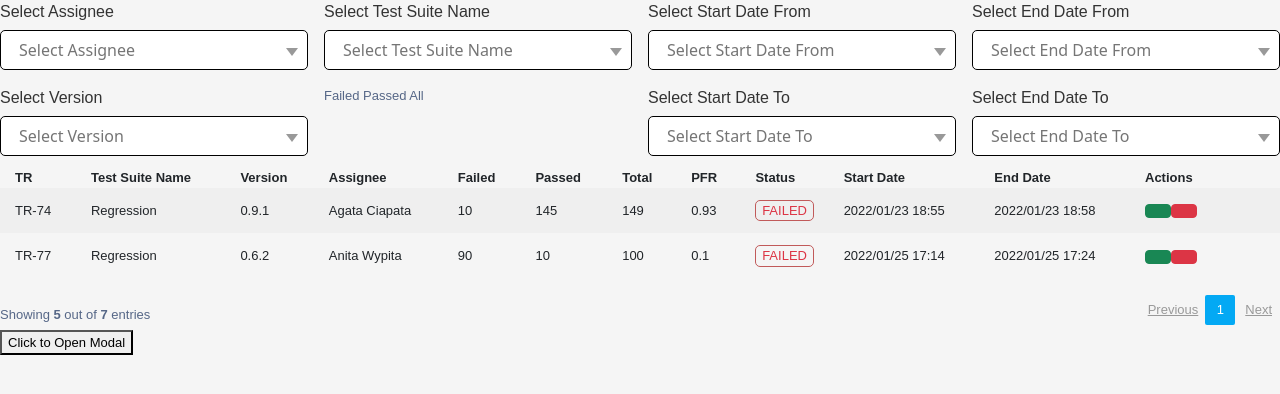
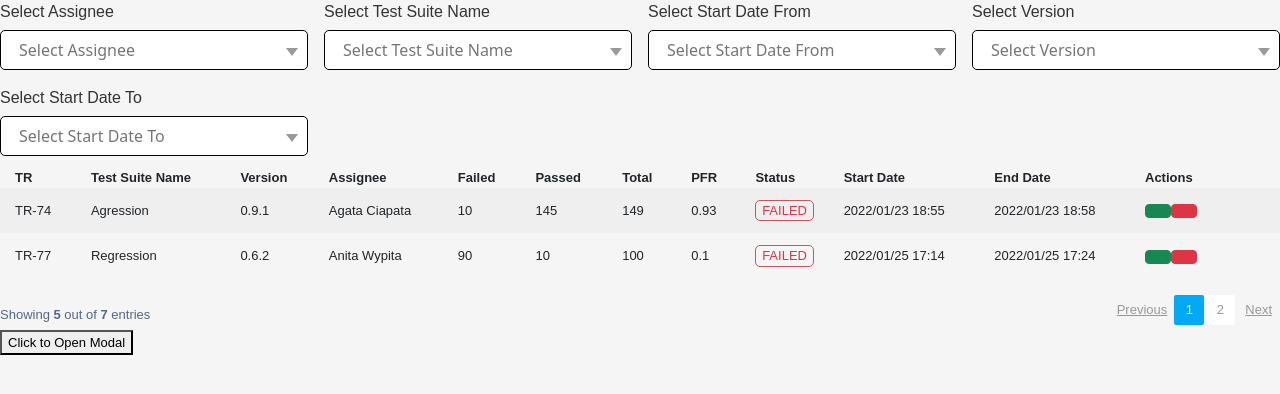
Before and after one commit to MikaelGienson/tmt-n, a React (Create React App) app: page /testruntable in a window 1280 px wide. Shown: the top 394 px of the page. Built offline with nearby package versions, Linux system fonts and the light colour scheme; a web font is replaced by a local one.

Commit message:
Dropdown, Filter and TestRunData comps modified

```diff
--- a/package.json
+++ b/package.json
@@ -16,6 +16,7 @@
     "@types/react-dom": "^17.0.11",
     "axios": "^0.25.0",
     "bootstrap": "^5.1.3",
+    "moment": "^2.29.1",
     "node-sass": "^7.0.1",
     "react": "^17.0.2",
     "react-color": "^2.19.3",
--- a/src/App.tsx
+++ b/src/App.tsx
@@ -2,12 +2,14 @@
 import "./index.css";
 import "bootstrap/dist/css/bootstrap.min.css";
 import { TestRunTable } from "./components/TestRunTable";
+import { TestContextProvider } from "./context/TestContext";
 
 export default function App() {
   return (
     <>
-      <TestRunTable />
-
+      <TestContextProvider>
+        <TestRunTable />
+      </TestContextProvider>
       {/* <Private isLoggedIn={false} component={Profile} /> */}
     </>
   );
--- a/src/components/Dropdown.tsx
+++ b/src/components/Dropdown.tsx
@@ -1,15 +1,22 @@
 import "./Dropdown.scss";
 import { ITableData } from "../interfaces/Interfaces";
-import React, { useState, useRef, useEffect, MouseEventHandler } from "react";
-import { MouseEvent } from 'react';
+import React, { useState, useRef, useEffect } from "react";
+import { MouseEvent } from "react";
 
 interface DropdownProps {
   options: ITableData[];
   prompt: string;
-  value: string | null;
-  onChange: (a: string | null ) => void;
+  value: string;
+  onChange: (a: string) => void;
   id: string;
-  label: "TR" | "assignee" | "testSuiteName" | "startDate" | "endDate" | "version" | "id"
+  label:
+    | "TR"
+    | "assignee"
+    | "testSuiteName"
+    | "startDate"
+    | "endDate"
+    | "version"
+    | "id";
 }
 
 const Dropdown = ({
@@ -29,39 +36,41 @@ const Dropdown = ({
   const toggle: EventListener = (e: MouseEvent | Event) => {
     e.preventDefault();
     setOpen(e && e.target === ref.current);
-  }
-
-
+  };
 
   // handles closing dropdown on click outside
   useEffect(() => {
-      document.addEventListener("click", toggle);
-    return () =>
-        document.removeEventListener("click", toggle);
-      ;
-    }, []);
-
-  // filters input array by typed query
-  function filter(options: ITableData[]): ITableData[] {
-    return options.filter(
-      (option: ITableData) =>
-        option[label].toLowerCase().indexOf(query.toLowerCase()) > -1
-    );
-  }
+    document.addEventListener("click", toggle);
+    return () => document.removeEventListener("click", toggle);
+  }, []);
 
   // handles selecting option from the dropdown
   function selectOption(option: ITableData) {
-    setQuery("");
     onChange(option[label]);
     setOpen(false);
   }
 
   // displays the value in the placeholder
   function displayValue(): string {
-    if (query.length > 0) return query;
     if (value) return value;
     return "";
   }
+
+  // list of displayed values in the dropdown
+  const filteredDropdownOptions = options.map((option: ITableData) => (
+    <div
+      key={option[id]}
+      className={`option ${value === option[label] ? "selected" : null}`}
+      onClick={() => selectOption(option)}
+    >
+      {option[label]}
+    </div>
+  ));
+
+  useEffect(() => {
+    onChange(query);
+  }, [query]);
+
   return (
     <div className="dropdown">
       <div className="control">
@@ -73,8 +82,8 @@ const Dropdown = ({
             placeholder={value ? value : prompt}
             value={displayValue()}
             onChange={(e) => {
+              setOpen(true);
               setQuery(e.target.value);
-              onChange(null);
             }}
             onClick={() => toggle}
           />
@@ -82,16 +91,7 @@ const Dropdown = ({
         <div className={`arrow ${open ? "open" : null}`} />
       </div>
       <div className={`options ${open ? "open" : null}`}>
-        {filter(options).map((option: ITableData) => (
-          <div
-            key={option[id]}
-            className={`option ${value === option[label] ? "selected" : null}`}
-            onClick={() => selectOption(option)}
-
-          >
-            {option[label]}
-          </div>
-        ))}
+        {filteredDropdownOptions}
       </div>
     </div>
   );
--- a/src/components/Filters.tsx
+++ b/src/components/Filters.tsx
@@ -3,80 +3,149 @@ import { ITableData, IColumns } from "../interfaces/Interfaces";
 import { useState, useContext, useMemo, useEffect } from "react";
 import { TestContext, ITestContext } from "../context/TestContext";
 import "./Filters.scss";
+import moment from "moment";
 
 interface ISortAndFilterProps {
   data: ITableData[];
 }
 
+interface IFilterValues {
+  assigneeValue: string;
+  testSuiteNameValue: string;
+  versionValue: string;
+  startDateFromValue: string;
+  endDateFromValue: string;
+  startDateToValue: string;
+  endDateToValue: string;
+}
+
 const Filters = ({ data }: ISortAndFilterProps) => {
+  const { dispatch } = useContext(TestContext);
 
-  const [assigneeValue, setAssigneeValue] = useState<string | null>(null);
-  const [testSuiteNameValue, setTestSuiteNameValue] = useState<string | null>(null);
-  const [startDateFromValue, setStartDateFromValue] = useState<string | null>(null);
-  const [endDateFromValue, setEndDateFromValue] = useState<string | null>(null);
-  const [versionValue, setVersionValue] = useState<string | null>(null);
-  const [startDateToValue, setStartDateToValue] = useState<string | null>(null);
-  const [endDateToValue, setEndDateToValue] = useState<string | null>(null);
+  const [filterValues, setFilterValues] = useState<IFilterValues>({
+    assigneeValue: "",
+    testSuiteNameValue: "",
+    versionValue: "",
+    startDateFromValue: "",
+    endDateFromValue: "",
+    startDateToValue: "",
+    endDateToValue: ""
+  });
+  const [filteredData, setFilteredData] = useState(data);
+
+  function filterOptions(
+    filterValues: IFilterValues,
+    data: ITableData[]
+  ): ITableData[] {
+    return data.filter(
+      (option: ITableData) =>
+        option.assignee
+          .toLowerCase()
+          .indexOf(filterValues.assigneeValue.toLowerCase()) > -1 &&
+        option.testSuiteName
+          .toLowerCase()
+          .indexOf(filterValues.testSuiteNameValue.toLowerCase()) > -1 &&
+        option.version.indexOf(filterValues.versionValue) > -1
+      // &&
+      // moment(option.startDate)
+      //   .add(1, "minute")
+      //   .isBetween(
+      //     filterValues.startDateFromValue,
+      //     filterValues.startDateToValue
+      //   )
+    );
+  }
+  //updates data which is send to dropdown component via 'option' props
+  useEffect(() => {
+    setFilteredData(filterOptions(filterValues, data));
+  }, [filterValues]);
+
+  console.log(
+    moment(data[0].startDate)
+      .add(1, "minute")
+      .isBetween(filterValues.startDateFromValue, filterValues.startDateToValue)
+  );
+
+  useEffect(() => {
+    dispatch({ type: "UPDATE_DATA", payload: filteredData });
+  }, [filteredData]);
+
+  // console.log(filterValues);
+  // console.log(filteredData);
 
   return (
     <div className="dropdown-container">
       <Dropdown
-        options={data}
+        options={filteredData}
         prompt="Select Assignee"
-        value={assigneeValue}
-        onChange={(val) => setAssigneeValue(val)}
+        value={filterValues.assigneeValue}
+        onChange={(val) =>
+          setFilterValues({ ...filterValues, assigneeValue: val })
+        }
         id="id"
         label="assignee"
       />
       <Dropdown
-        options={data}
+        options={filteredData}
         prompt="Select Test Suite Name"
-        value={testSuiteNameValue}
-        onChange={(val) => setTestSuiteNameValue(val)}
+        value={filterValues.testSuiteNameValue}
+        onChange={(val) =>
+          setFilterValues({ ...filterValues, testSuiteNameValue: val })
+        }
         id="id"
         label="testSuiteName"
       />
       <Dropdown
-        options={data}
+        options={filteredData}
         prompt="Select Start Date From"
-        value={startDateFromValue}
-        onChange={(val) => setStartDateFromValue(val)}
+        value={filterValues.startDateFromValue}
+        onChange={(val) =>
+          setFilterValues({ ...filterValues, startDateFromValue: val })
+        }
         id="id"
         label="startDate"
       />
-      <Dropdown
+      {/* <Dropdown
         options={data}
         prompt="Select End Date From"
-        value={endDateFromValue}
-        onChange={(val) => setEndDateFromValue(val)}
+        value={filterValues.endDateFromValue}
+        onChange={(val) =>
+          setFilterValues({ ...filterValues, endDateFromValue: val })
+        }
         id="id"
         label="endDate"
-      />
+      /> */}
       <Dropdown
-        options={data}
+        options={filteredData}
         prompt="Select Version"
-        value={versionValue}
-        onChange={(val) => setVersionValue(val)}
+        value={filterValues.versionValue}
+        onChange={(val) =>
+          setFilterValues({ ...filterValues, versionValue: val })
+        }
         id="id"
         label="version"
       />
-      <div>Failed Passed All</div>
+      {/* <div>Failed Passed All</div> */}
       <Dropdown
-        options={data}
+        options={filteredData}
         prompt="Select Start Date To"
-        value={startDateToValue}
-        onChange={(val) => setStartDateToValue(val)}
+        value={filterValues.startDateToValue}
+        onChange={(val) =>
+          setFilterValues({ ...filterValues, startDateToValue: val })
+        }
         id="id"
         label="startDate"
       />
-      <Dropdown
-        options={data}
+      {/* <Dropdown
+        options={filteredData}
         prompt="Select End Date To"
-        value={endDateToValue}
-        onChange={(val) => setEndDateToValue(val)}
+        value={filterValues.endDateToValue}
+        onChange={(val) =>
+          setFilterValues({ ...filterValues, endDateToValue: val })
+        }
         id="id"
         label="endDate"
-      />
+      /> */}
     </div>
   );
 };
--- a/src/components/TestRunTable.tsx
+++ b/src/components/TestRunTable.tsx
@@ -10,24 +10,10 @@ import Filters from "./Filters";
 
 export const TestRunTable: React.FC = () => {
   //input data from context
-  const { testRunData, columns } = useContext<ITestContext>(TestContext);
+  const { testRunData, columns, state } = useContext<ITestContext>(TestContext);
 
   //triggers modal on/off
   const [isOpen, setIsOpen] = useState(false);
-
-  // filtering >>
-  const [selectedVersion, setSelectedVersion] = useState("Select Version");
-
-  function handleSelectedVersion(
-    e: React.ChangeEvent<HTMLSelectElement>
-  ): void {
-    setSelectedVersion(e.target.value);
-  }
-
-  const filteredByVersion = testRunData.filter((testRun: ITableData) => {
-    return testRun.version === selectedVersion;
-  });
-  // filtering <<
 
   // pagination states
   const [currentPage, setCurrentPage] = useState(1);
@@ -50,11 +36,11 @@ export const TestRunTable: React.FC = () => {
   // variables for pagination component
   const indexOfLastTest: number = currentPage * testsPerPage;
   const indexOfFirstTest: number = indexOfLastTest - testsPerPage;
-  const currentTests: ITableData[] = testRunData.slice(
+  const currentTests: ITableData[] = state.slice(
     indexOfFirstTest,
     indexOfLastTest
   );
-  const totalPagesNum: number = Math.ceil(currentTests.length / testsPerPage);
+  const totalPagesNum: number = Math.ceil(state.length / testsPerPage);
 
   return (
     <>
@@ -78,8 +64,8 @@ export const TestRunTable: React.FC = () => {
         </tbody>
       </table>
       <Pagination pages={totalPagesNum} setCurrentPage={setCurrentPage} />
+
       <button onClick={() => setIsOpen(true)}>Click to Open Modal</button>
-
       <AddProjectModal
         handleClose={() => setIsOpen(false)}
         setIsOpen={setIsOpen}
--- a/src/context/TestContext.tsx
+++ b/src/context/TestContext.tsx
@@ -1,4 +1,4 @@
-import { createContext, useState } from "react";
+import { createContext, useReducer, useState } from "react";
 import { ITableData, IColumns } from "../interfaces/Interfaces";
 import React from "react";
 import { v4 as uuid } from "uuid";
@@ -11,6 +11,8 @@ export type ITestContext = {
   testRunData: ITableData[];
   setTestRunData: React.Dispatch<React.SetStateAction<ITableData[]>>;
   columns: IColumns[];
+  state: ITableData[];
+  dispatch: React.Dispatch<IQueryAction>;
 };
 
 const COLUMNS = [
@@ -31,13 +33,13 @@ const COLUMNS = [
 const TESTS = [
   {
     TR: "TR-74",
-    testSuiteName: "Regression",
+    testSuiteName: "Agression",
     version: "0.9.1",
     assignee: "Agata Ciapata",
-    failed: 10,
-    passed: 145,
-    total: 149,
-    PFR: 0.93,
+    failed: "10",
+    passed: "145",
+    total: "149",
+    PFR: "0.93",
     status: "failed",
     startDate: "2022/01/23 18:55",
     endDate: "2022/01/23 18:58",
@@ -45,13 +47,13 @@ const TESTS = [
   },
   {
     TR: "TR-75",
-    testSuiteName: "Regression",
+    testSuiteName: "Secession",
     version: "0.9.2",
     assignee: "Michał Zdychał",
-    failed: 5,
-    passed: 10,
-    total: 15,
-    PFR: 0.33,
+    failed: "5",
+    passed: "10",
+    total: "15",
+    PFR: "0.33",
     status: "failed",
     startDate: "2022/01/24 19:05",
     endDate: "2022/01/24 19:07",
@@ -59,13 +61,13 @@ const TESTS = [
   },
   {
     TR: "TR-76",
-    testSuiteName: "Regression",
+    testSuiteName: "Progression",
     version: "0.5.2",
     assignee: "Maria Awaria",
-    failed: 0,
-    passed: 100,
-    total: 100,
-    PFR: 1,
+    failed: "0",
+    passed: "100",
+    total: "100",
+    PFR: "1",
     status: "passed",
     startDate: "2022/01/25 14:15",
     endDate: "2022/01/25 14:27",
@@ -76,16 +78,39 @@ const TESTS = [
     testSuiteName: "Regression",
     version: "0.6.2",
     assignee: "Anita Wypita",
-    failed: 90,
-    passed: 10,
-    total: 100,
-    PFR: 0.1,
+    failed: "90",
+    passed: "10",
+    total: "100",
+    PFR: "0.1",
     status: "failed",
     startDate: "2022/01/25 17:14",
     endDate: "2022/01/25 17:24",
     id: uuid()
   }
 ];
+
+interface IQueryAction {
+  type: string;
+  payload: ITableData[];
+}
+
+interface IQueryState {
+  filteredData: ITableData[];
+}
+
+const initialState = TESTS;
+
+const reducer = (state: IQueryState, action: IQueryAction) => {
+  let filteredData = [];
+  switch (action.type) {
+    case "UPDATE_DATA":
+      filteredData = action.payload;
+
+      return filteredData;
+    default:
+      return state;
+  }
+};
 
 //sorting by asignee name
 const sortedTESTS: ITableData[] = TESTS.sort((a, b) =>
@@ -95,15 +120,28 @@ const sortedTESTS: ITableData[] = TESTS.sort((a, b) =>
 export const TestContext = createContext<ITestContext>({
   testRunData: TESTS,
   setTestRunData: () => {},
-  columns: COLUMNS
+  columns: COLUMNS,
+  state: initialState,
+  dispatch: () => undefined
 });
 
 export const TestContextProvider = ({ children }: TestContextProviderProps) => {
-  const [testRunData, setTestRunData] = useState<ITableData[]>(sortedTESTS);
+  const [testRunData, setTestRunData] = useState<ITableData[]>(TESTS);
   const columns: IColumns[] = COLUMNS;
+  const [state, dispatch] = useReducer(reducer, initialState);
+
+  console.log(state);
 
   return (
-    <TestContext.Provider value={{ testRunData, setTestRunData, columns }}>
+    <TestContext.Provider
+      value={{
+        testRunData,
+        setTestRunData,
+        columns,
+        state,
+        dispatch
+      }}
+    >
       {children}
     </TestContext.Provider>
   );
```
Also changed, not shown: src/components/Pagination.tsx (+30 -10 lines), 1 other file (tests, documents, lock files or other folders).
